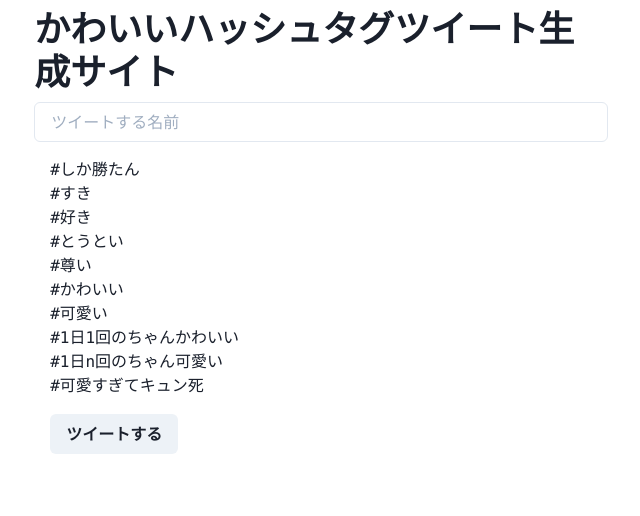
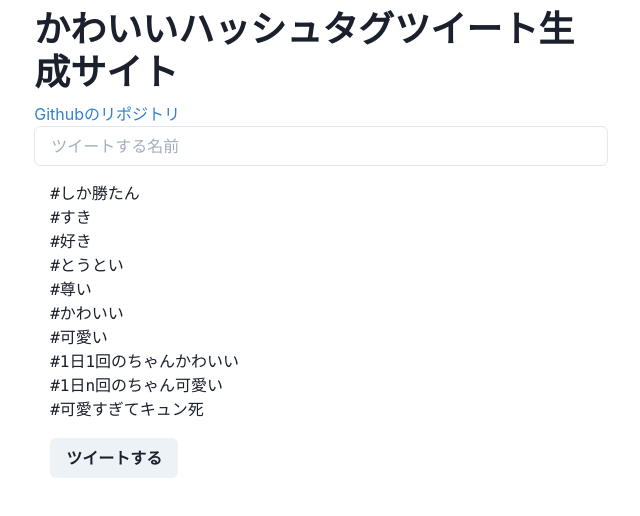
Before and after one commit to mochi-sann/kawaii-hashtag-tweet-site, a Next.js app: page / in a window 1280 px wide. Shown: the top 516 px of the page, without its empty margins (319-959 px from the left). Built offline with nearby package versions, Linux system fonts and the light colour scheme.

Commit message:
わーい

```diff
--- a/src/pages/index.tsx
+++ b/src/pages/index.tsx
@@ -21,6 +21,7 @@ const Index = () => {
         <title>かわいいハッシュタグツイート生成サイト</title>
       </Head>
       <Heading my="2">かわいいハッシュタグツイート生成サイト</Heading>
+      <Link href="https://github.com/mochi-sann/kawaiihashutagtweet" color="blue.500">Githubのリポジトリ</Link>
       <Input
         value={TweetName}
         onChange={(e) => setTweetName(e.target.value)}
```
